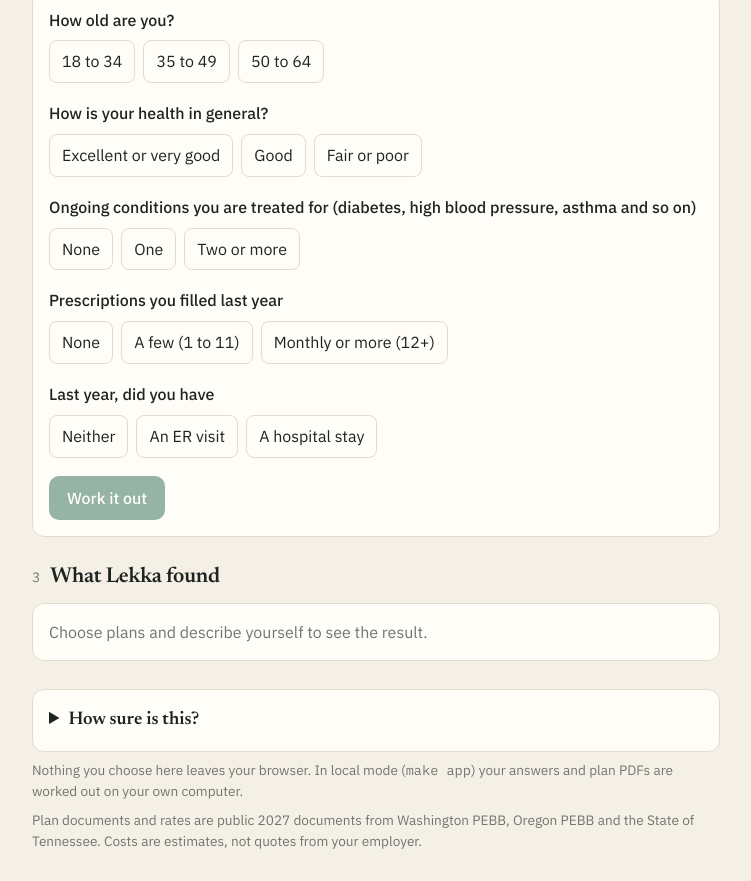
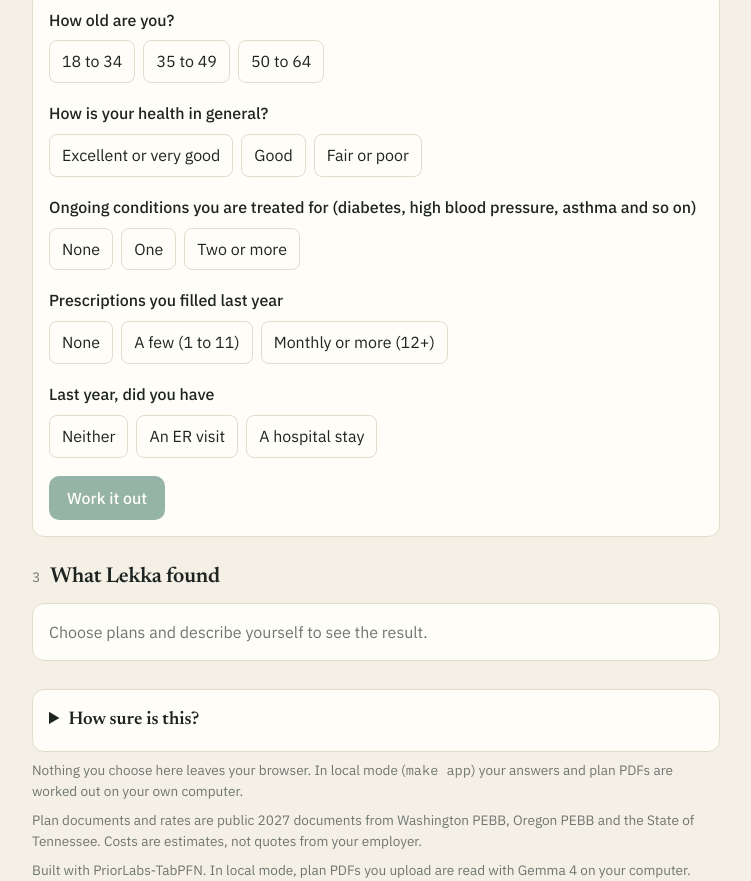
Before and after one commit to Hotragn/secondlook, a plain HTML site: page docs/index.html in a window 1280 px wide. Shown: the part 738-1619 px from the top of the page, without its empty margins (264-1015 px from the left). Before the commit the page ends 1590 px from the top, so only its background shows below. Drawn offline with Linux system fonts and the light colour scheme.

Commit message:
Add MIT license, third-party license texts and TabPFN attribution
The v2 weights are under the Prior Labs License 1.1, whose paragraph 10 asks for a copy of
the license and a visible "Built with PriorLabs-TabPFN". The fonts' OFL texts now ship
next to the woff2 files.

Co-Authored-By: Claude Opus 5.5 <noreply@anthropic.com>

```diff
--- a/docs/fonts/fonts.css
+++ b/docs/fonts/fonts.css
@@ -1,4 +1,4 @@
-/* Self-hosted Google Fonts (SIL Open Font License 1.1), latin subset. */
+/* Self-hosted Google Fonts (SIL Open Font License 1.1), latin subset. License texts: OFL-Newsreader.txt, OFL-IBMPlex.txt. */
 @font-face {
   font-family: 'IBM Plex Mono';
   font-style: normal;
--- a/docs/index.html
+++ b/docs/index.html
@@ -92,6 +92,7 @@
 <footer class="wrap">
   <p>Nothing you choose here leaves your browser. In local mode (<span class="num">make app</span>) your answers and plan PDFs are worked out on your own computer.</p>
   <p>Plan documents and rates are public 2027 documents from Washington PEBB, Oregon PEBB and the State of Tennessee. Costs are estimates, not quotes from your employer.</p>
+  <p>Built with PriorLabs-TabPFN. In local mode, plan PDFs you upload are read with Gemma 4 on your computer.</p>
 </footer>
 </body>
 </html>
```
Also changed, not shown: docs/fonts/OFL-IBMPlex.txt (added), docs/fonts/OFL-Newsreader.txt (added), licenses/PriorLabs-License-1.1.txt (added), 1 other file.
